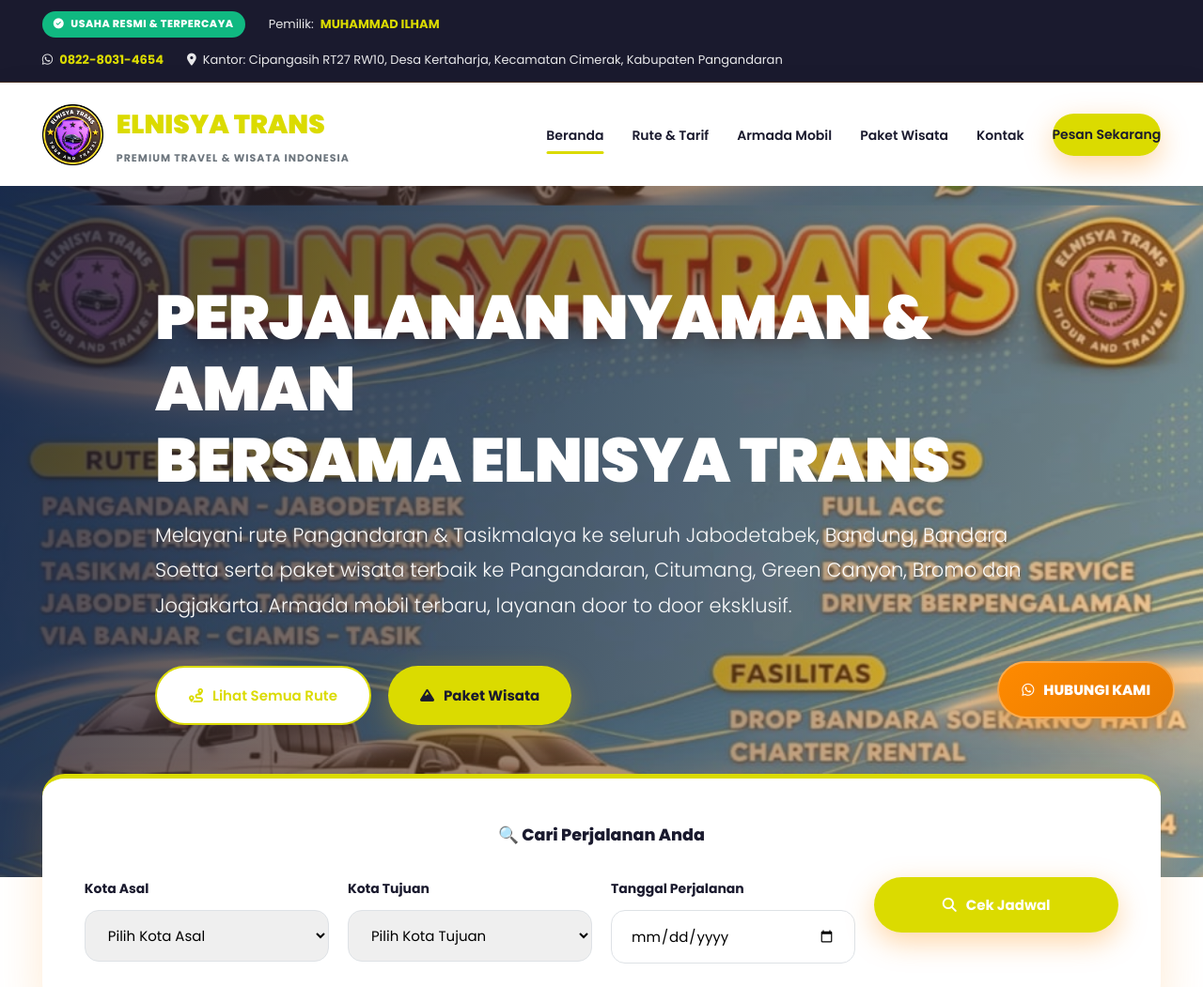
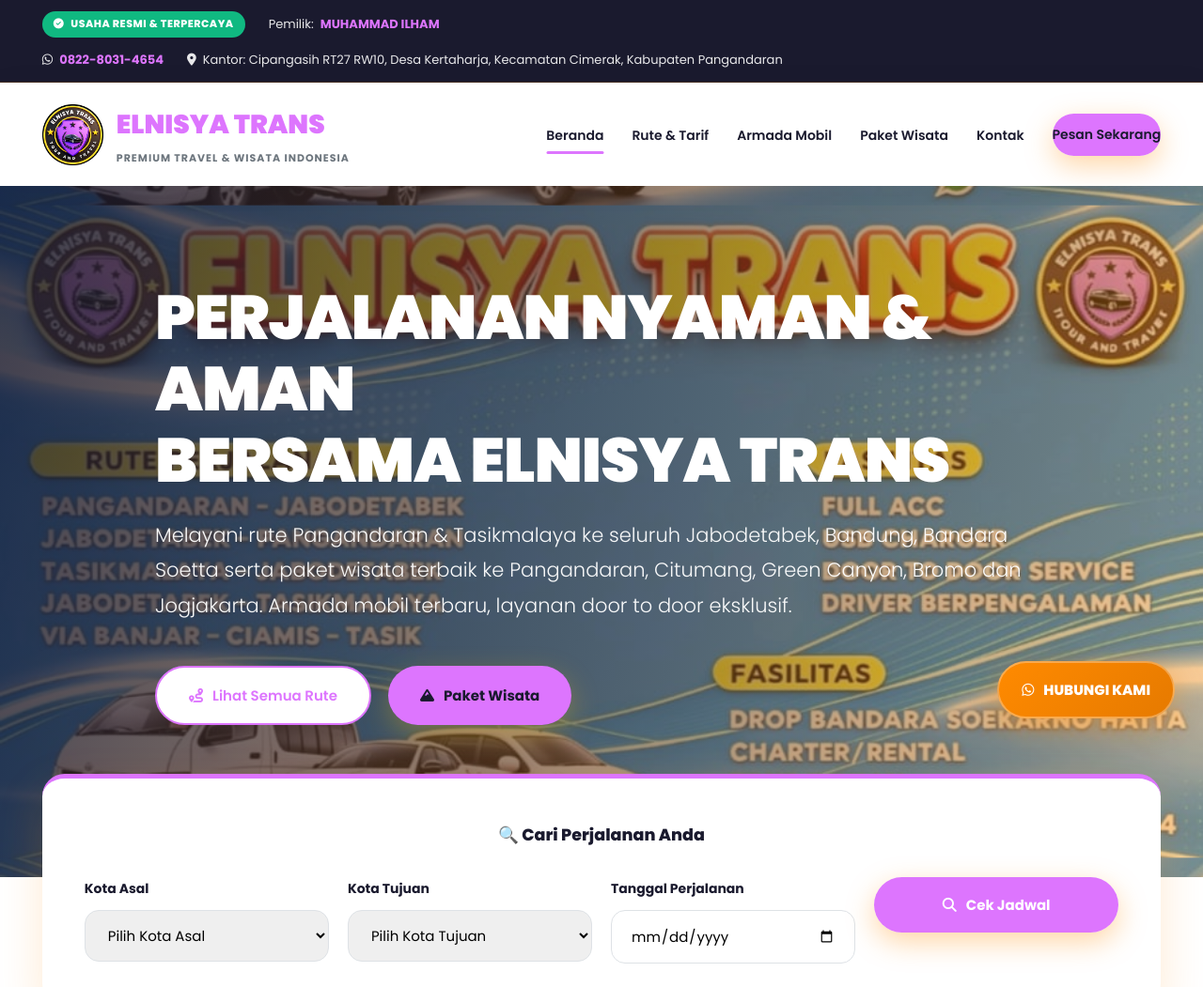
Before and after one commit to nitaratnasari/Elnisya, a plain HTML site: page index.html in a window 1280 px wide. Shown: the top 1051 px of the page at 94% size. Drawn offline with Linux system fonts and the light colour scheme.

Commit message:
malas ngoding, paham 🖐

```diff
--- a/index.html
+++ b/index.html
@@ -37,10 +37,10 @@
         }
 
         :root {
-            --utama: rgb(219, 219, 0);
+            --utama: #dd75fe;
             /* Oranye Emas Premium */
-            --utama-gelap: rgb(219, 219, 0);
-            --aksen: rgb(219, 219, 0);
+            --utama-gelap: #dd75fe;
+            --aksen: #dd75fe;
             --gelap: #1A1A2E;
             --abu-gelap: #16213E;
             --terang: #FFFFFF;
@@ -124,7 +124,7 @@
         }
 
         .btn-aksen {
-            background: linear-gradient(135deg, var(--aksen), rgb(219, 219, 0));
+            background: linear-gradient(135deg, var(--aksen), var(--utama-gelap));
             color: var(--gelap);
             box-shadow: 0 10px 30px rgba(255, 193, 7, 0.3);
         }
@@ -1066,7 +1066,7 @@
                 </div>
                 <div class="kartu-rute">
                     <div class="kepala-rute"
-                        style="background:linear-gradient(135deg,var(--aksen),rgb(219, 219, 0)); color:var(--gelap);">
+                        style="background:linear-gradient(135deg,var(--aksen),var(--utama-gelap)); color:var(--gelap);">
                         <h4>Pangandaran ↔ Bandara Soetta</h4>
                     </div>
                     <div class="isi-rute">
@@ -1172,7 +1172,7 @@
                 </div>
                 <div class="kartu-rute">
                     <div class="kepala-rute"
-                        style="background:linear-gradient(135deg,var(--aksen),rgb(219, 219, 0)); color:var(--gelap);">
+                        style="background:linear-gradient(135deg,var(--aksen),var(--utama-gelap)); color:var(--gelap);">
                         <h4>Tasikmalaya ↔ Bandara Soetta</h4>
                     </div>
                     <div class="isi-rute">
```
